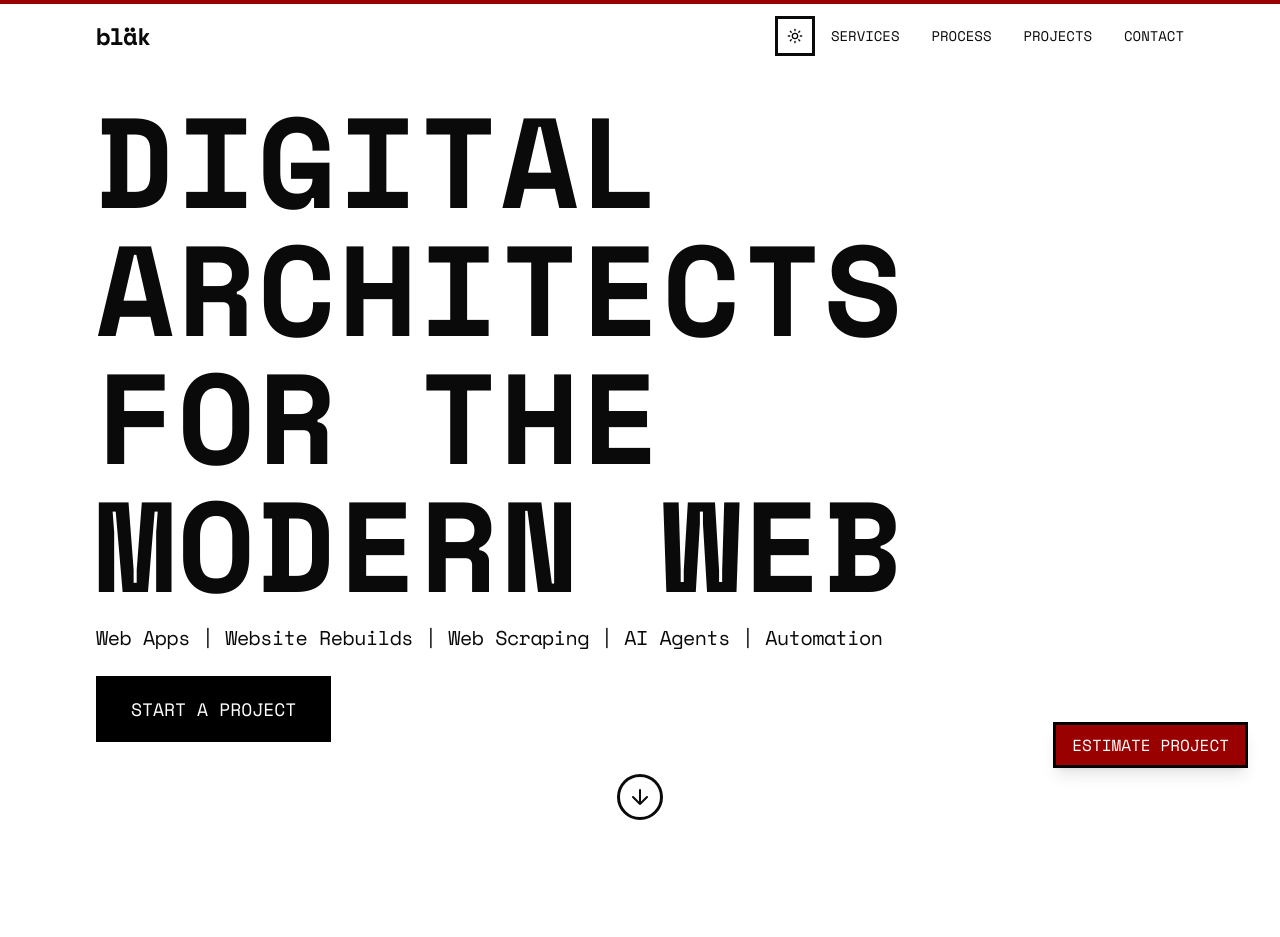
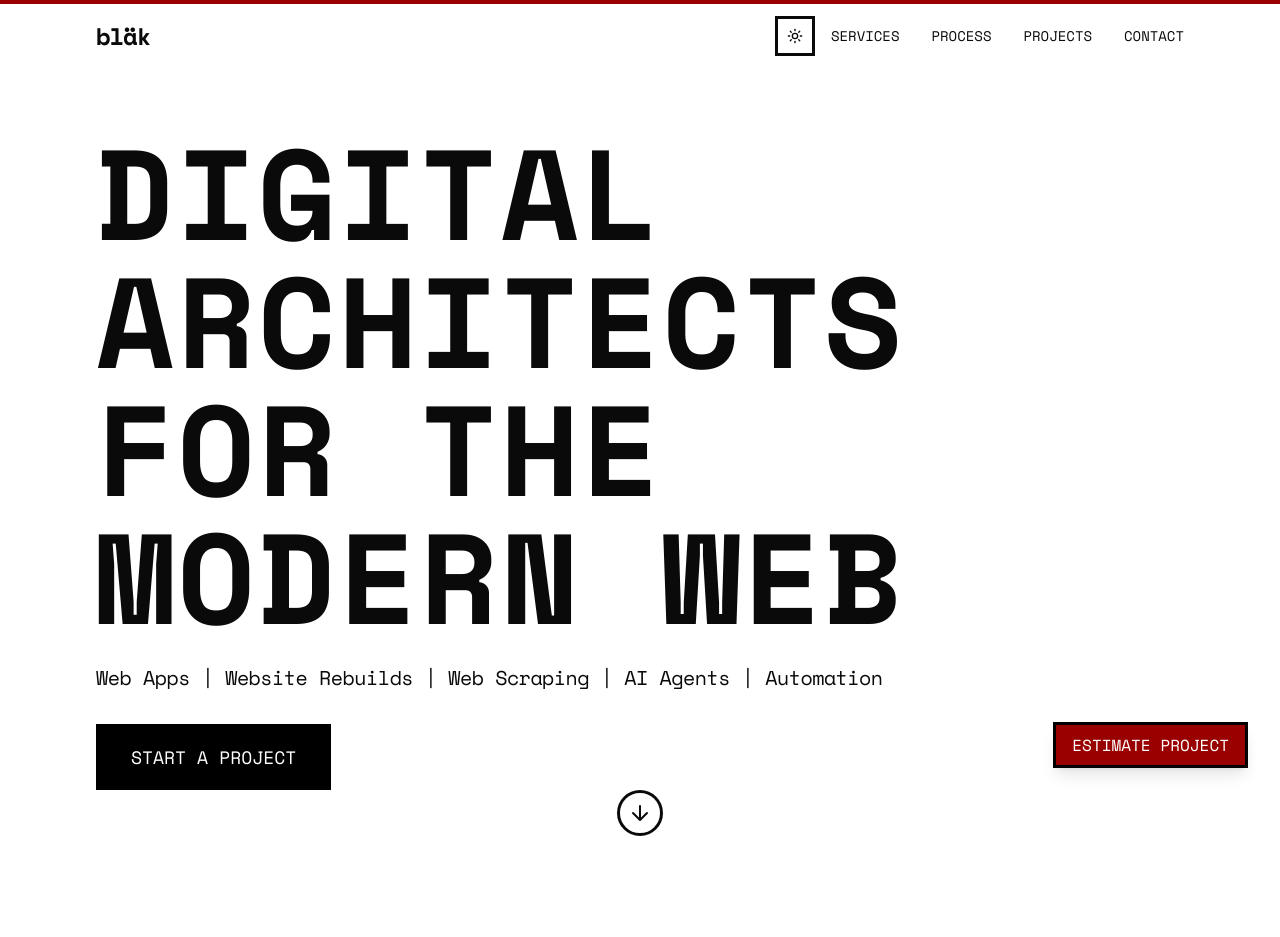
Before and after one commit to Balogunolalere/blak-website, a Next.js app: page / in a window 1280 px wide. Shown: the top 937 px of the page. Built offline with nearby package versions, Linux system fonts and the light colour scheme.

Commit message:
fix: update layout and styles in HeroSection for improved responsiveness and visual hierarchy

```diff
--- a/components/hero-section.tsx
+++ b/components/hero-section.tsx
@@ -119,19 +119,20 @@ export default function HeroSection() {
       )}
 
       {/* Main content */}
-      <div className="mt-24 sm:mt-8">
+      <div className="flex-1 flex flex-col justify-center mt-8 sm:mt-12 md:mt-16">
         <motion.div
           initial={{ opacity: 0, y: 20 }}
           animate={{ opacity: 1, y: 0 }}
           transition={{ duration: 0.7, delay: 0.2 }}
+          className="max-w-screen-xl mx-auto"
         >
-          <h2 className="font-mono text-6xl sm:text-7xl md:text-7xl lg:text-9xl font-bold leading-[1.2] tracking-[0.02em] max-w-7xl">
+          <h2 className="font-mono text-4xl sm:text-5xl md:text-7xl lg:text-9xl font-bold leading-[1.1] tracking-[0.02em] max-w-7xl">
             DIGITAL ARCHITECTS FOR THE MODERN WEB
           </h2>
-          <p className="font-mono text-base sm:text-lg md:text-xl mt-2 sm:mt-4 tracking-tight">
+          <p className="font-mono text-base sm:text-lg md:text-xl mt-4 sm:mt-6 tracking-tight">
             Web Apps | Website Rebuilds | Web Scraping | AI Agents | Automation
           </p>
-          <div className="mt-4 sm:mt-6">
+          <div className="mt-6 sm:mt-8">
             <Button
               onClick={() => scrollToSection("contact")}
               className="font-mono text-base sm:text-lg bg-black text-white hover:bg-brand border-3 border-black rounded-none px-6 sm:px-8 py-2 sm:py-4 h-auto dark:bg-white dark:text-black dark:hover:bg-brand dark:hover:text-white"
@@ -143,7 +144,7 @@ export default function HeroSection() {
       </div>
 
       {/* Footer */}
-      <div className="mt-24 sm:mt-8 mb-4 flex justify-center">
+      <div className="mt-12 sm:mt-16 md:mt-auto mb-8 flex justify-center">
         <button
           onClick={() => scrollToSection("services")}
           aria-label="Scroll down"
```
